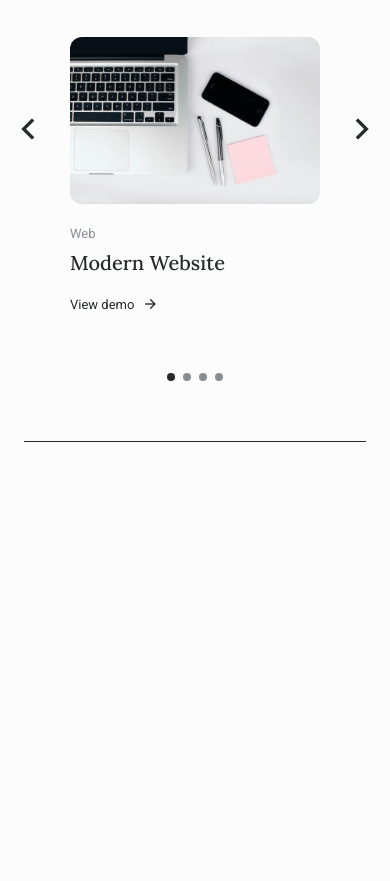
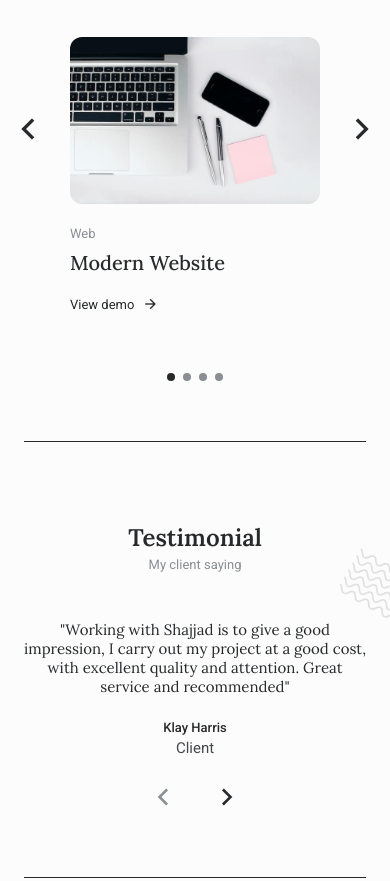
Before and after one commit to shagors/portfolio-submit, a plain HTML site: page index.html in a window 390 px wide. Shown: the part 4820-5701 px from the top of the page. Before the commit the page ends 5462 px from the top, so only its background shows below. Drawn offline with nearby package versions, Linux system fonts and the light colour scheme.

Commit message:
set testimonial options and add it design complete and set slider and responsive

```diff
--- a/assets/css/styles.css
+++ b/assets/css/styles.css
@@ -630,10 +630,72 @@ body.dark-theme {
 }
 
 /*=============== TESTIMONIAL ===============*/
+.testimonial{
+  position: relative;
+}
 
+.testimonial__content{
+  text-align: center;
+}
+
+.testimonial__description{
+  font-family: var(--title-font);
+  color: var(--title-color);
+  margin-bottom: 1.5rem;
+}
+
+.testimonial__name{
+  font-family: var(--body-font);
+  font-size: var(--small-font-size);
+  margin-bottom: .25rem;
+}
+
+.testimonial_subtitle{
+  font-size: var(--smaller-font-size);
+  color: var(--text-color-light);
+}
+
+.testimonial__img{
+  width: 70px;
+  transform: rotate(30deg);
+  position: absolute;
+  top: 5rem;
+  right: -1.5rem;
+  opacity: .1;
+}
 
 /* Swiper class */
+.testimonial__container .swiper-slide{
+  margin-bottom: 4rem;
+}
 
+.testimonial__container .swiper-button-prev::after,
+.testimonial__container .swiper-button-next::after{
+  content: '';
+}
+
+.testimonial__container .swiper-button-next,
+.testimonial__container .swiper-button-prev{
+  font-size: 2rem;
+  color: var(--title-color);
+  width: initial;
+  height: initial;
+  top: initial;
+  bottom: .5rem;
+}
+
+.testimonial__container .swiper-button-prev{
+  left: calc(50% - 3rem);
+}
+
+.testimonial__container .swiper-button-next{
+  right: calc(50% - 3rem);
+}
+
+.testimonial__container .swiper-button-disabled{
+  opacity: initial;
+  color: var(--text-color-light);
+}
 
 /*=============== CONTACT ===============*/
 
--- a/assets/js/main.js
+++ b/assets/js/main.js
@@ -49,6 +49,14 @@ let swiperProjects = new Swiper(".projects__container", {
 });
 
 /*=============== SWIPER TESTIMONIAL ===============*/
+let swiperTestimonial = new Swiper(".testimonial__container", {
+  grabCursor: true,
+
+  navigation: {
+    nextEl: ".swiper-button-next",
+    prevEl: ".swiper-button-prev",
+  },
+});
 
 /*=============== EMAIL JS ===============*/
 
--- a/index.html
+++ b/index.html
@@ -487,7 +487,62 @@
 
             <!--==================== TESTIMONIAL ====================-->
             <section class="testimonial section">
+                <h2 class="section__title">Testimonial</h2>
+                <span class="section__subtitle">My client saying</span>
 
+                <div class="container section__border">
+                    <div class="testimonial__container swiper">
+                        <div class="swiper-wrapper">
+                            <!--==================== TESTIMONIAL 1 ====================-->
+                            <div class="testimonial__content swiper-slide">
+                                <p class="testimonial__description">
+                                    "Working with Shajjad is to give a good impression, I carry out my project at a good cost, with excellent quality and attention. Great service and recommended"
+                                </p>
+
+                                <div>
+                                    <h3 class="testimonial__name">Klay Harris</h3>
+                                    <span class="testimonial__subtitle">Client</span>
+                                </div>
+                            </div>
+
+                            <!--==================== TESTIMONIAL 2 ====================-->
+                            <div class="testimonial__content swiper-slide">
+                                <p class="testimonial__description">
+                                    "Working with Shajjad is to give a good impression, I carry out my project at a good cost, with excellent
+                                    quality and attention. Great service and recommended"
+                                </p>
+
+                                <div>
+                                    <h3 class="testimonial__name">Mary Lens</h3>
+                                    <span class="testimonial__subtitle">Client</span>
+                                </div>
+                            </div>
+
+                            <!--==================== TESTIMONIAL 3 ====================-->
+                            <div class="testimonial__content swiper-slide">
+                                <p class="testimonial__description">
+                                    "Working with Shajjad is to give a good impression, I carry out my project at a good cost, with excellent
+                                    quality and attention. Great service and recommended"
+                                </p>
+
+                                <div>
+                                    <h3 class="testimonial__name">Anna Chel</h3>
+                                    <span class="testimonial__subtitle">Client</span>
+                                </div>
+                            </div>
+                        </div>
+
+                        <!-- Swiper arrows -->
+                        <div class="swiper-button-next">
+                            <i class="ri-arrow-right-s-line"></i>
+                        </div>
+                        <div class="swiper-button-prev">
+                            <i class="ri-arrow-left-s-line"></i>
+                        </div>
+                    </div>
+                </div>
+
+                <img src="assets/img/shape-wawes.svg" alt="testimonial" class="testimonial__img">
             </section>
 
             <!--==================== CONTACT ====================-->
```
